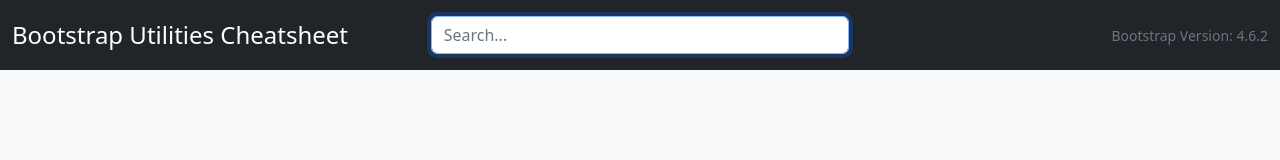
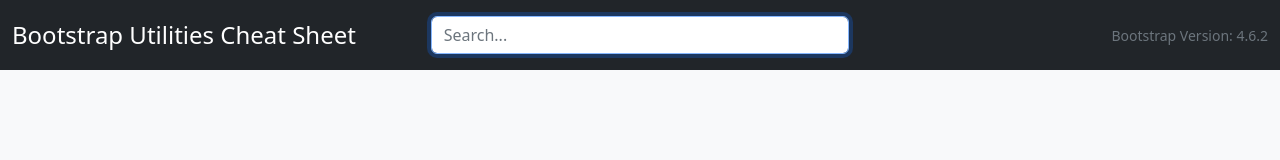
Before and after one commit to jay-es/bootstrap-utilities-cheatsheet, a Vue app: page / in a window 1280 px wide. Shown: the top 160 px of the page. Built offline with nearby package versions, Linux system fonts and the light colour scheme.

Commit message:
サイト表記とロゴ調整

```diff
--- a/index.html
+++ b/index.html
@@ -4,7 +4,7 @@
     <meta charset="UTF-8">
     <link rel="icon" href="/favicon.svg" type="image/svg+xml">
     <meta name="viewport" content="width=device-width, initial-scale=1.0">
-    <title>Bootstrap Utilities Cheatsheet</title>
+    <title>Bootstrap Utilities Cheat Sheet</title>
   </head>
   <body>
     <div id="app"></div>
--- a/src/App.vue
+++ b/src/App.vue
@@ -11,7 +11,7 @@
   <header class="container-fluid py-3 bg-dark">
     <div class="d-md-flex align-items-center row-cols-xl-3">
       <div class="flex-grow-1">
-        <h1 class="h4 mb-0 text-white">Bootstrap Utilities Cheatsheet</h1>
+        <h1 class="h4 mb-0 text-white">Bootstrap Utilities Cheat Sheet</h1>
       </div>
       <div class="flex-grow-1 order-md-3 text-md-end">
         <small class="text-muted">Bootstrap Version: 4.6.2</small>
```
Also changed, not shown: public/favicon.svg, vercel.json (added), 1 other file (tests, documents, lock files or other folders).
